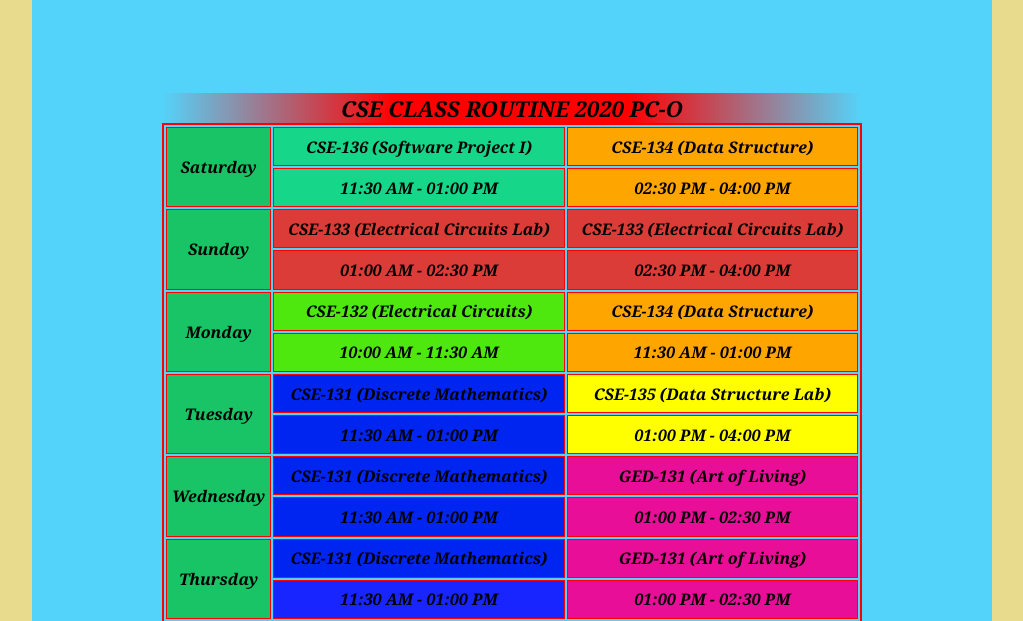
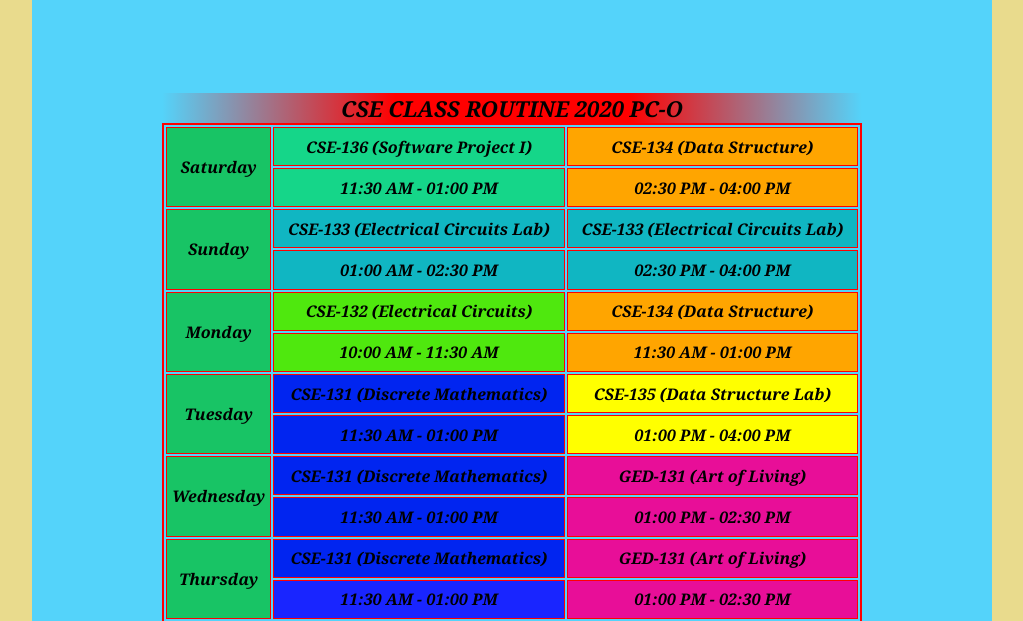
Before and after one commit to tanvirarifsiddiqui/Class-routine, a plain HTML site: page index.html in a window 1280 px wide. Shown: the part 208-829 px from the top of the page, without its empty margins (128-1151 px from the left). Drawn offline with Linux system fonts and the light colour scheme; a web font is replaced by a local one.

Commit message:
Update index.html

```diff
--- a/index.html
+++ b/index.html
@@ -46,12 +46,12 @@
           </tr>
           <tr>
             <th rowspan="2">Sunday</th>
-            <td bgcolor="#db3c37">CSE-133 (Electrical Circuits Lab)</td>
-            <td bgcolor="#db3c37">CSE-133 (Electrical Circuits Lab)</td>
+            <td bgcolor="#10b6c2">CSE-133 (Electrical Circuits Lab)</td>
+            <td bgcolor="#10b6c2">CSE-133 (Electrical Circuits Lab)</td>
           </tr>
           <tr class="time">
-            <td bgcolor="#db3c37">01:00 AM - 02:30 PM</td>
-            <td bgcolor="#db3c37">02:30 PM - 04:00 PM</td>
+            <td bgcolor="#10b6c2">01:00 AM - 02:30 PM</td>
+            <td bgcolor="#10b6c2">02:30 PM - 04:00 PM</td>
           </tr>
           <tr>
             <th rowspan="2">Monday</th>
```
